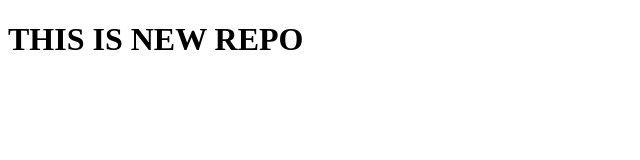
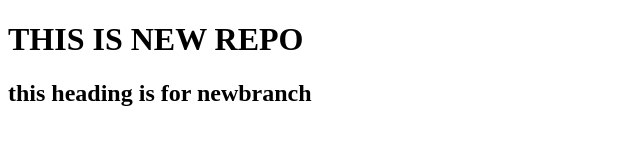
Before and after one commit to arpitnsut28/localrepo, a plain HTML site: page index.html in a window 1280 px wide. Shown: the whole page, without its empty margins (0-640 px from the left). Drawn offline with Linux system fonts and the light colour scheme.

Commit message:
new branch updated

```diff
--- a/index.html
+++ b/index.html
@@ -7,5 +7,6 @@
 </head>
 <body>
     <h1>THIS IS NEW REPO</h1>
+    <h2>this heading is for newbranch</h2>
 </body>
 </html>
```
